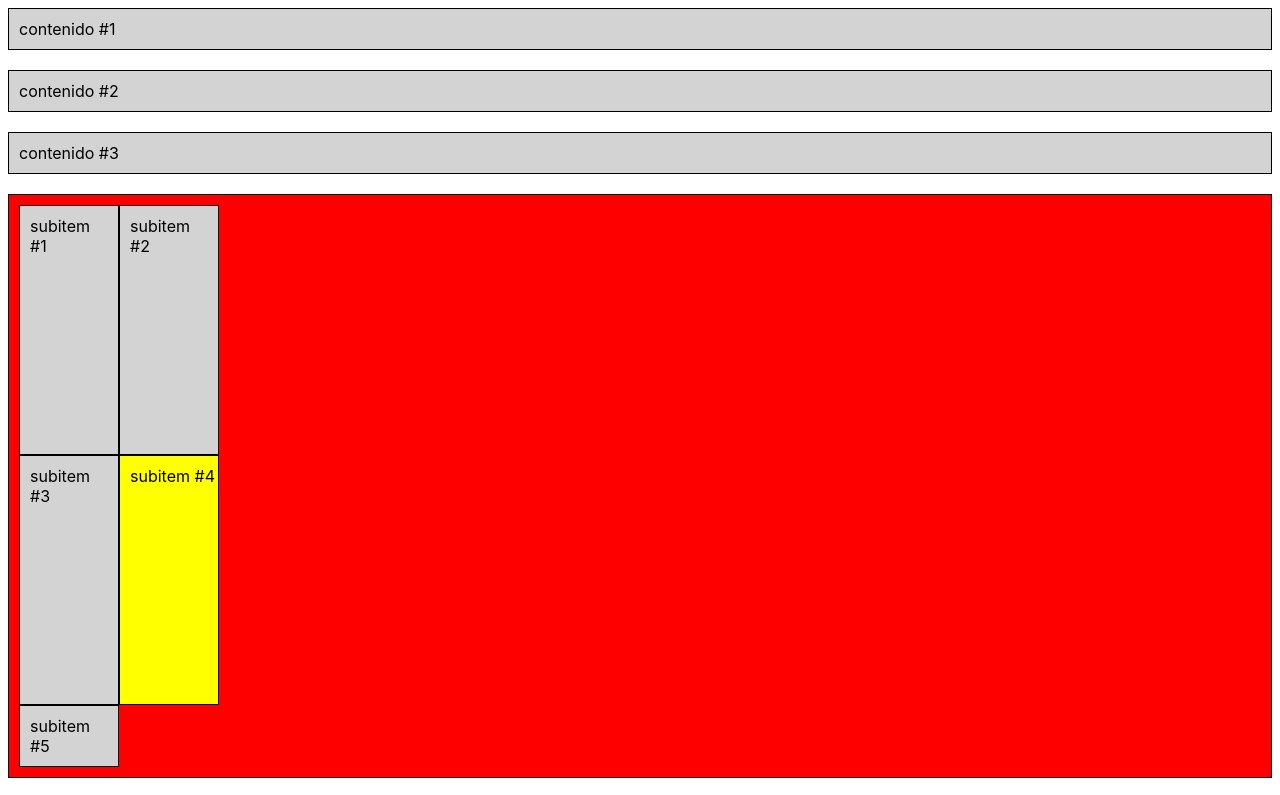
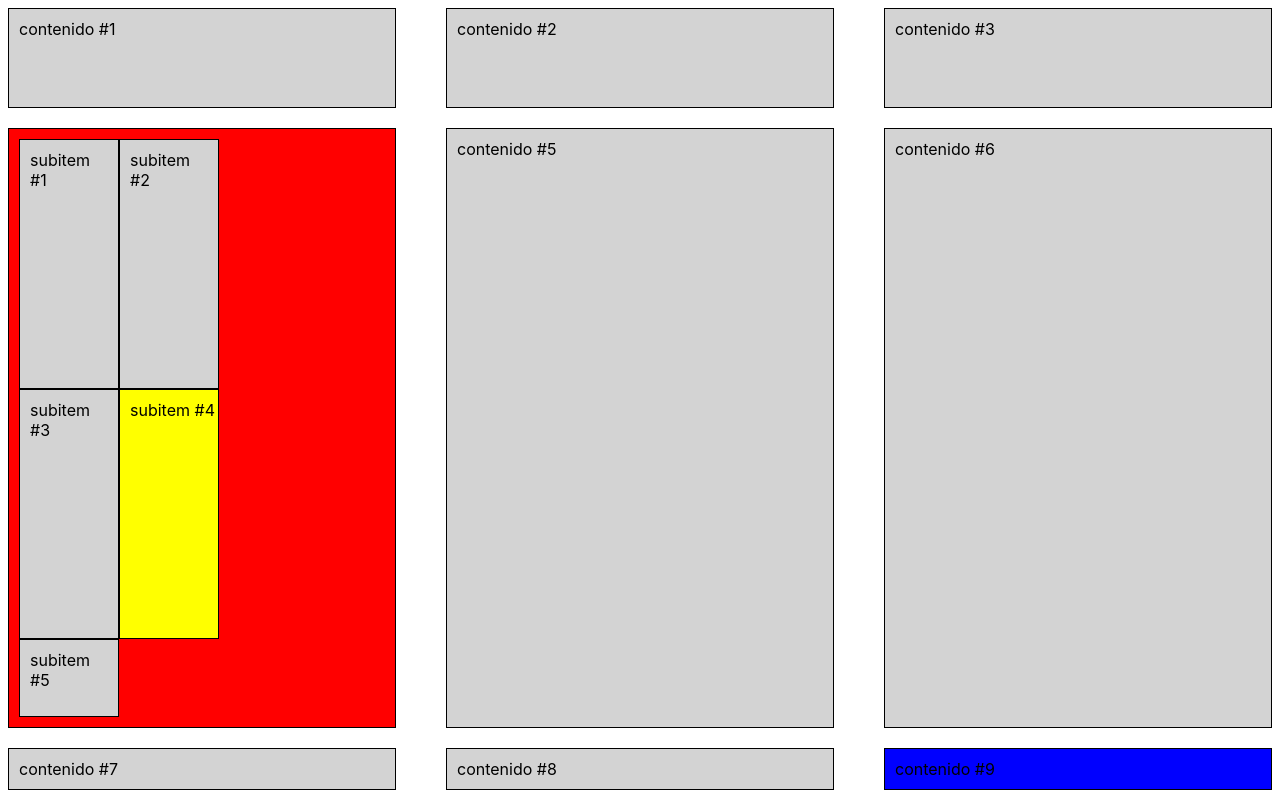
Before and after one commit to manuelalferez/CSS_grid_fundamentos, a plain HTML site: page index.html in a window 1280 px wide. Shown: the top 795 px of the page. Drawn offline with Linux system fonts and the light colour scheme.

Commit message:
repeticiones, unidades de medida y funciones

```diff
--- a/index.html
+++ b/index.html
@@ -5,14 +5,14 @@
     <meta charset="UTF-8">
     <meta name="viewport" content="width=device-width, initial-scale=1.0">
     <meta http-equiv="X-UA-Compatible" content="ie=edge">
-    <title>Gap</title>
+    <title>Repeticiones/Fr</title>
     <style>
         .container {
             font-family: -apple-system, BlinkMacSystemFont, 'Segoe UI', Roboto, Oxygen, Ubuntu, Cantarell, 'Open Sans', 'Helvetica Neue', sans-serif;
             display: grid;
             /*             grid-template-columns: 250px 250px 400px 200px;
             grid-template-rows: 200px 100px; */
-            grid-template: 100px 600px / 4 50px 290px 200px;
+            grid-template: 100px 600px /  minmax(200px,1fr) 1fr 1fr;
        /*      column-gap: 10px;
             row-gap: 10px; */
             grid-gap: 20px 50px;
```
